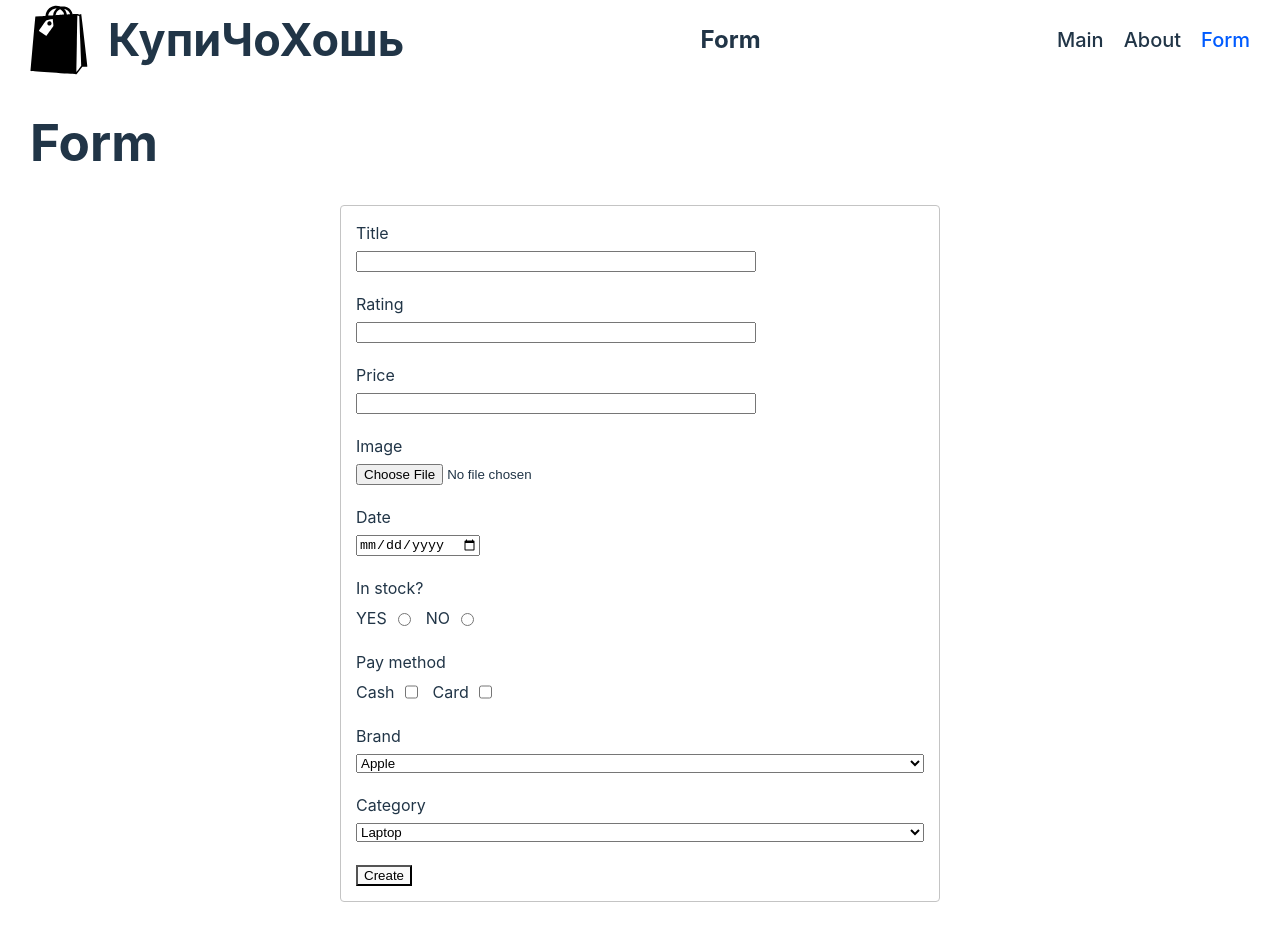
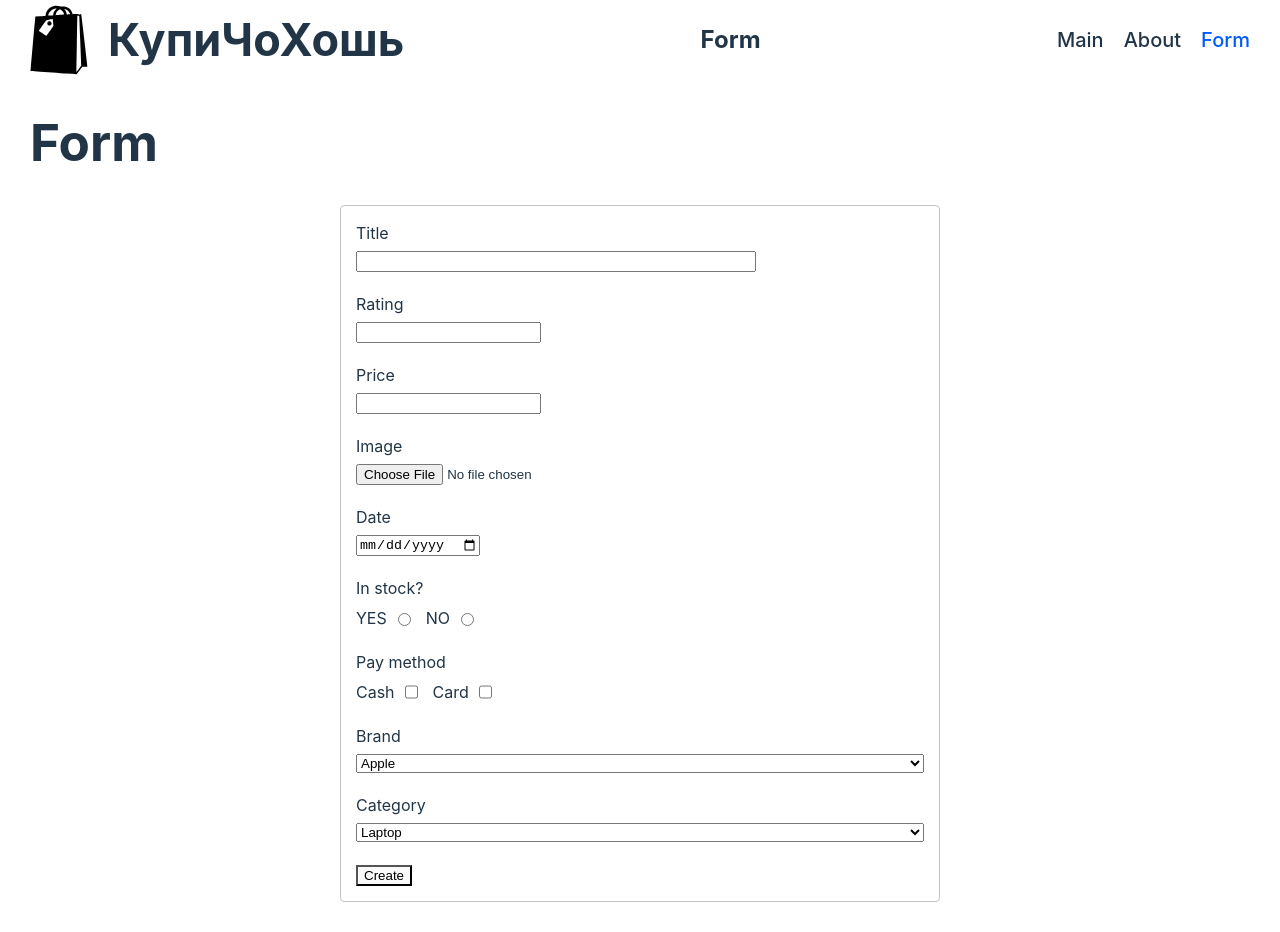
Before and after one commit to KashinGen/React, a React (Vite) app in the folder react-app/: page /form in a window 1280 px wide. Built offline with nearby package versions, Linux system fonts and the light colour scheme.

Commit message:
feat: form with gorm hooks is done

```diff
--- a/react-app/package.json
+++ b/react-app/package.json
@@ -13,6 +13,7 @@
   "dependencies": {
     "react": "^18.2.0",
     "react-dom": "^18.2.0",
+    "react-hook-form": "^7.43.9",
     "react-router-dom": "^6.9.0",
     "uuidv4": "^6.2.13"
   },
--- a/react-app/src/components/Form.tsx
+++ b/react-app/src/components/Form.tsx
@@ -1,20 +1,8 @@
 import React from 'react';
 import ControlWrapper from './UI/ControlWrapper';
-import { CartItem, INSTOCK, PayMethod } from '../types';
+import { CartItem, FormValues, INSTOCK, PayMethod } from '../types';
 import { v4 as uuid } from 'uuid';
-
-interface Elements {
-  form: React.RefObject<HTMLFormElement>;
-  title: React.RefObject<HTMLInputElement>;
-  rating: React.RefObject<HTMLInputElement>;
-  img: React.RefObject<HTMLInputElement>;
-  date: React.RefObject<HTMLInputElement>;
-  price: React.RefObject<HTMLInputElement>;
-  brand: React.RefObject<HTMLSelectElement>;
-  category: React.RefObject<HTMLSelectElement>;
-  in_stock: React.RefObject<HTMLInputElement>[];
-  payMethod: React.RefObject<HTMLInputElement>[];
-}
+import { useForm, SubmitHandler, FieldValues } from 'react-hook-form';
 
 interface FormProps {
   onSubmit: (item: CartItem) => void;
@@ -34,127 +22,61 @@ const categotiesOptions = [
   { name: 'Tablet', value: 'Tablet' },
 ];
 
-interface FormState {
-  errors: {
-    title: boolean;
-    rating: boolean;
-    image: boolean;
-    price: boolean;
-    pay_method: boolean;
-    in_stock: boolean;
-  };
-  isSubmiting: boolean;
+const Form = ({ onSubmit }: FormProps) => {
+  const {
+    register,
+    handleSubmit,
+    reset,
+    formState: { errors },
+  } = useForm();
+  const [isSubmitting, setIsSubmitting] = React.useState(false);
+
+  const onSumbitHandler: SubmitHandler<FieldValues> = (values): void => {
+    setIsSubmitting(true);
+    const card = Object.assign({}, values);
+    card.thumbnail = URL.createObjectURL(values.thumbnail[0]);
+    if (values.date instanceof Date || isNaN(values.date)) {
+      delete card.date;
     }
-
-class Form extends React.Component<FormProps> {
-  state: FormState;
-  el: Elements;
-  constructor(props: FormProps) {
-    super(props);
-    this.state = {
-      errors: {
-        title: false,
-        rating: false,
-        image: false,
-        price: false,
-        pay_method: false,
-        in_stock: false,
-      },
-      isSubmiting: false,
+    card.id = uuid();
+    console.log(card);
+    onSubmit(card as CartItem);
+    setIsSubmitting(false);
+    reset();
   };
 
-    this.el = {
-      form: React.createRef<HTMLFormElement>(),
-      title: React.createRef<HTMLInputElement>(),
-      rating: React.createRef<HTMLInputElement>(),
-      img: React.createRef<HTMLInputElement>(),
-      date: React.createRef<HTMLInputElement>(),
-      price: React.createRef<HTMLInputElement>(),
-      brand: React.createRef<HTMLSelectElement>(),
-      category: React.createRef<HTMLSelectElement>(),
-      in_stock: [React.createRef<HTMLInputElement>(), React.createRef<HTMLInputElement>()],
-      payMethod: [React.createRef<HTMLInputElement>(), React.createRef<HTMLInputElement>()],
-    };
-  }
-
-  checkErrors() {
-    const errors = {
-      title: !(this.el.title.current && this.el.title.current.value.trim().length !== 0),
-      rating: !(this.el.rating.current && +this.el.rating.current.value.trim()),
-      image: !(
-        this.el.img.current &&
-        this.el.img.current.files &&
-        this.el.img.current.files.length > 0 &&
-        this.el.img.current.files[0].type.includes('image')
-      ),
-      price: !(this.el.price.current && +this.el.price.current.value.trim()),
-      pay_method: !(
-        [...this.el.payMethod.filter((item) => item.current && item.current.checked)].length > 0
-      ),
-      in_stock: !(
-        [...this.el.in_stock.filter((item) => item.current && item.current.checked)].length > 0
-      ),
-    };
-    this.setState({
-      ...this.state,
-      errors,
-    });
-    return Object.values(errors).filter((item) => item).length > 0;
-  }
-
-  onSumbitHandler(e: React.SyntheticEvent): void {
-    e.preventDefault();
-    this.setState({ ...this.state, isSubmiting: true });
-    const error = this.checkErrors();
-    if (!error) {
-      console.log('no-error');
-      console.log(this.el);
-      const unique_id = uuid();
-      const small_id = unique_id.slice(0, 8);
-      const card: CartItem = {
-        id: small_id,
-        title: this.el.title.current!.value,
-        rating: +this.el.rating.current!.value,
-        price: +this.el.price.current!.value,
-        thumbnail: URL.createObjectURL(this.el.img.current!.files![0]),
-        brand: this.el.brand.current!.value,
-        category: this.el.category.current!.value,
-        in_stock: +this.el.in_stock
-          .filter((item) => item.current && item.current.checked)
-          .map((item) => item.current!.value)[0],
-        pay_method: [
-          ...this.el.payMethod
-            .filter((item) => item.current && item.current.checked)
-            .map((item) => item.current!.value as PayMethod),
-        ],
-      };
-
-      if (this.el.date.current?.value) {
-        card.date = new Date(this.el.date.current!.value);
-      }
-      this.props.onSubmit(card);
-      this.el.form.current && this.el.form.current.reset();
-    }
-  }
-  render() {
-    const { errors, isSubmiting } = this.state;
   return (
-      <form className="form" ref={this.el.form} onSubmit={this.onSumbitHandler.bind(this)}>
+    <form className="form" onSubmit={handleSubmit(onSumbitHandler)}>
       <div className="form__inner">
         <ControlWrapper label="Title" error={errors.title} errorText="Проверьте данные">
-            <input type="text" name="title" className="form__input" ref={this.el.title} />
+          <input type="text" className="form__input" {...register('title', { required: true })} />
         </ControlWrapper>
         <ControlWrapper label="Rating" error={errors.rating} errorText="Проверьте данные">
-            <input type="text" name="rating" className="form__input" ref={this.el.rating} />
+          <input
+            type="number"
+            className="form__input"
+            {...register('rating', { required: true, valueAsNumber: true, min: 0, max: 10 })}
+          />
         </ControlWrapper>
-          <ControlWrapper label="Price" error={errors.rating} errorText="Проверьте данные">
-            <input type="text" className="form__input" ref={this.el.price} />
+        <ControlWrapper label="Price" error={errors.price} errorText="Проверьте данные">
+          <input
+            type="number"
+            className="form__input"
+            {...register('price', { required: true, valueAsNumber: true, min: 0 })}
+          />
         </ControlWrapper>
-          <ControlWrapper label="Image" error={errors.rating} errorText="Проверьте данные">
-            <input type="file" className="form__input" ref={this.el.img} />
+        <ControlWrapper label="Image" error={errors.img} errorText="Проверьте данные">
+          <input
+            type="file"
+            className="form__input"
+            {...register('thumbnail', {
+              required: true,
+              validate: (value) => value[0].type.includes('image'),
+            })}
+          />
         </ControlWrapper>
-          <ControlWrapper label="Date" error={false}>
-            <input type="date" className="form__input" ref={this.el.date} />
+        <ControlWrapper label="Date" error={undefined}>
+          <input type="date" className="form__input" {...register('date', { valueAsDate: true })} />
         </ControlWrapper>
         <ControlWrapper label="In stock?" error={errors.in_stock} errorText="Поле обязательно">
           <div>
@@ -163,8 +85,7 @@ class Form extends React.Component<FormProps> {
               <input
                 type="radio"
                 className="form__input"
-                  name="in_stock"
-                  ref={this.el.in_stock[0]}
+                {...register('in_stock', { required: true })}
                 value={INSTOCK.YES}
               />
             </label>
@@ -173,9 +94,8 @@ class Form extends React.Component<FormProps> {
               <input
                 type="radio"
                 className="form__input"
-                  name="in_stock"
+                {...register('in_stock', { required: true })}
                 value={INSTOCK.NO}
-                  ref={this.el.in_stock[1]}
               />
             </label>
           </div>
@@ -187,9 +107,8 @@ class Form extends React.Component<FormProps> {
               <input
                 type="checkbox"
                 className="form__input"
-                  name="pay"
                 value={PayMethod.CASH}
-                  ref={this.el.payMethod[0]}
+                {...register('pay_method', { required: true })}
               />
             </label>
             <label>
@@ -197,15 +116,14 @@ class Form extends React.Component<FormProps> {
               <input
                 type="checkbox"
                 className="form__input"
-                  name="pay"
                 value={PayMethod.CARD}
-                  ref={this.el.payMethod[1]}
+                {...register('pay_method', { required: true })}
               />
             </label>
           </div>
         </ControlWrapper>
-          <ControlWrapper label="Brand" error={false}>
-            <select ref={this.el.brand}>
+        <ControlWrapper label="Brand" error={undefined}>
+          <select {...register('brand')}>
             {brandOptions.map((brand) => {
               return (
                 <option key={brand.value} value={brand.value}>
@@ -215,8 +133,8 @@ class Form extends React.Component<FormProps> {
             })}
           </select>
         </ControlWrapper>
-          <ControlWrapper label="Category" error={false}>
-            <select ref={this.el.category}>
+        <ControlWrapper label="Category" error={undefined}>
+          <select {...register('category')}>
             {categotiesOptions.map((category) => {
               return (
                 <option key={category.value} value={category.value}>
@@ -227,12 +145,11 @@ class Form extends React.Component<FormProps> {
           </select>
         </ControlWrapper>
       </div>
-        <button type="submit" disabled={isSubmiting}>
+      <button type="submit" disabled={isSubmitting}>
         Create
       </button>
     </form>
   );
-  }
-}
+};
 
 export default Form;
```
Also changed, not shown: 1 other file (tests, documents, lock files or other folders). Lines whose indentation alone changed are shown as unchanged.
